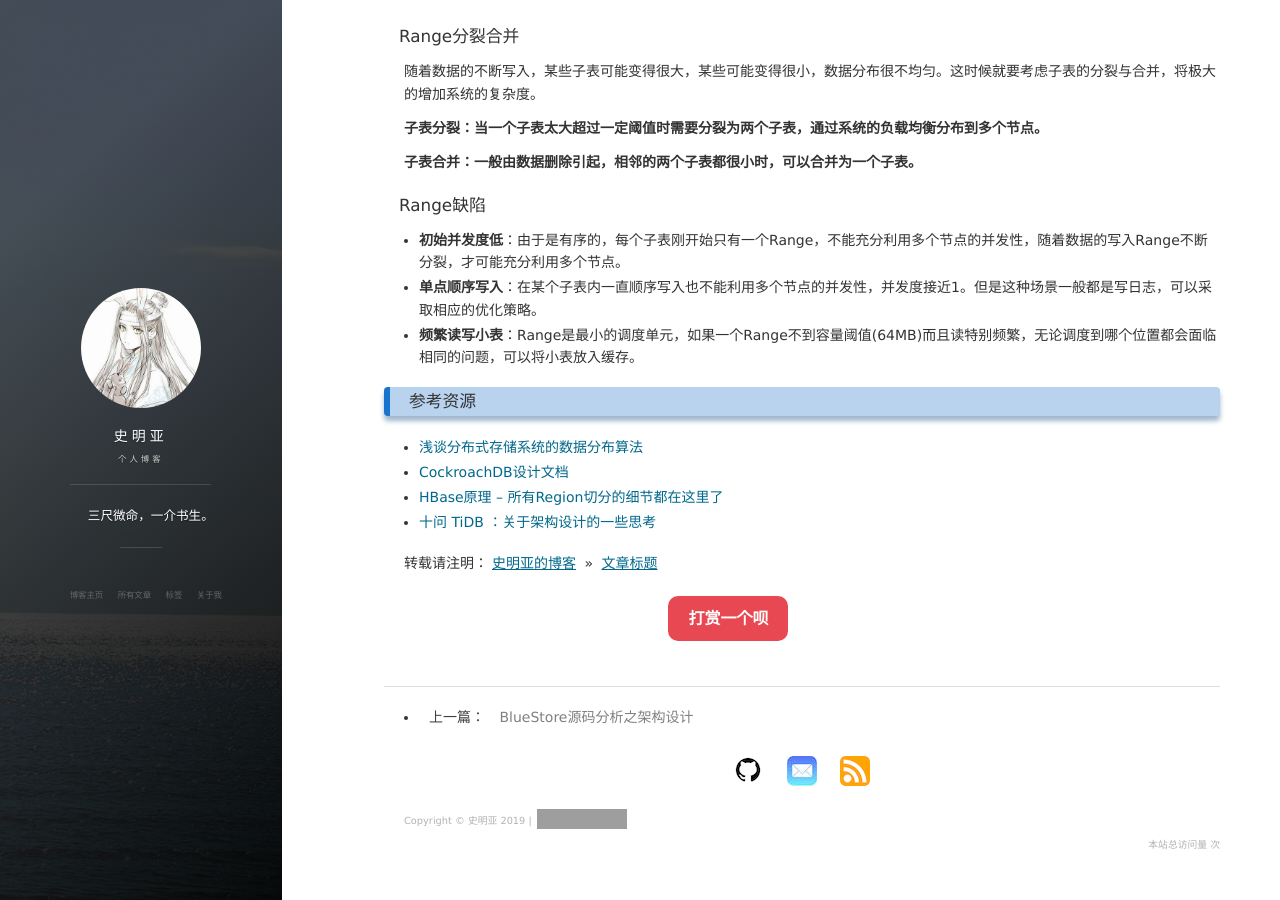
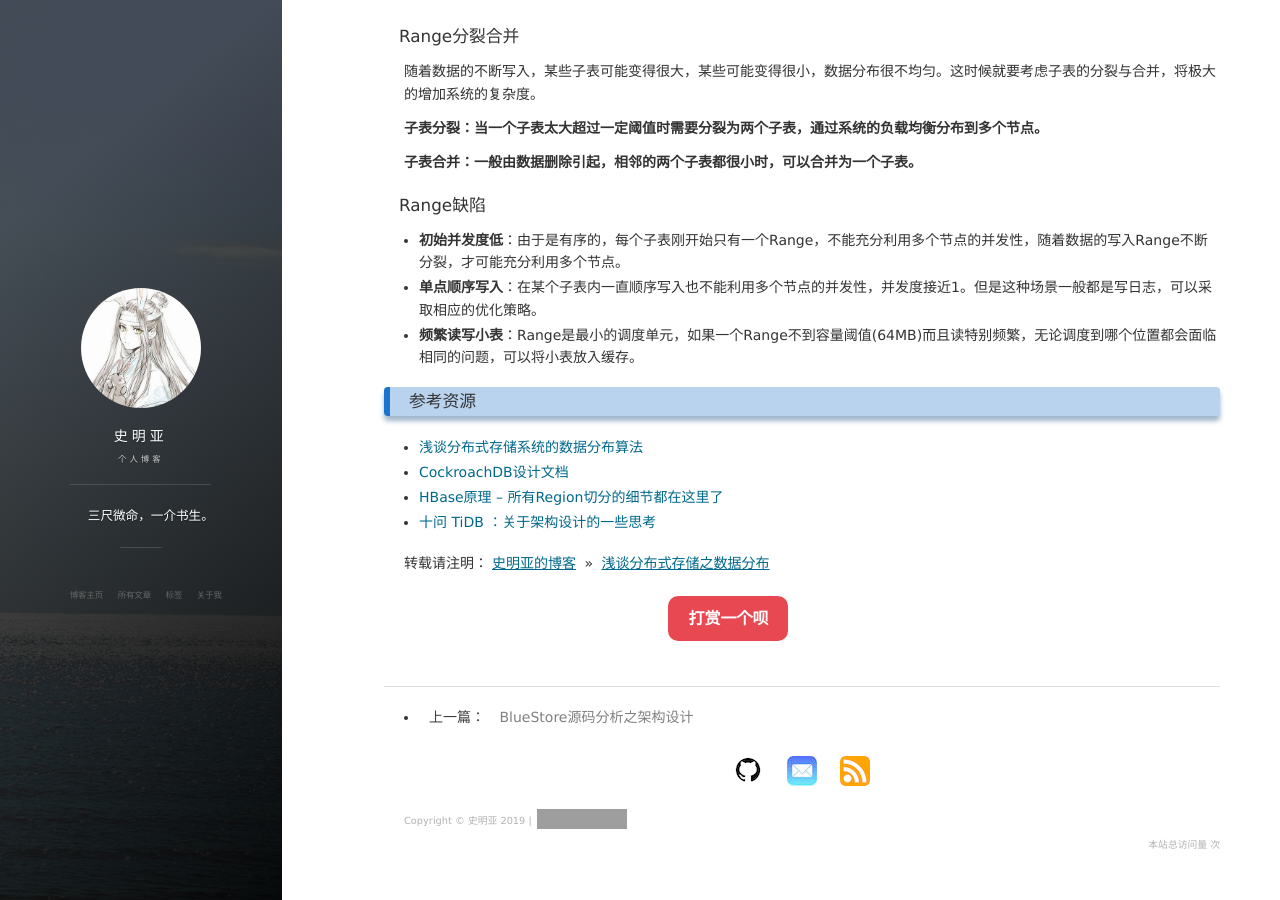
Before and after one commit to shimingyah/shimingyah.github.io, a Jekyll site: the page built from _posts/2019-10-01-浅谈分布式存储之数据分布.md, in a window 1280 px wide and 900 px high, scrolled down 3525 px. Built offline with Jekyll 4.4.1, drawn with Linux system fonts in a browser that asks for light colours; nearby versions of some CDN libraries; comment, search, counter and statistics services are not loaded; grey boxes are pictures that could not be loaded.

Commit message:
update blog: 浅谈分布式存储之数据分布

```diff
--- a/_posts/2019-10-01-浅谈分布式存储之数据分布.md
+++ b/_posts/2019-10-01-浅谈分布式存储之数据分布.md
@@ -139,4 +139,4 @@ Root表为第一级索引的Range，Meta表为第二级索引的Range，User表
 * [HBase原理 – 所有Region切分的细节都在这里了](http://hbasefly.com/2017/08/27/hbase-split/?gsdelu=cngvo&rytcjc=t1xmy3)
 * [十问 TiDB ：关于架构设计的一些思考](https://juejin.im/post/5b29f43ee51d4558b10a80db)
 
-转载请注明：[史明亚的博客](https://shimingyah.github.io) » [文章标题](文章链接)
+转载请注明：[史明亚的博客](https://shimingyah.github.io) » [浅谈分布式存储之数据分布](https://shimingyah.github.io/2019/10/%E6%B5%85%E8%B0%88%E5%88%86%E5%B8%83%E5%BC%8F%E5%AD%98%E5%82%A8%E4%B9%8B%E6%95%B0%E6%8D%AE%E5%88%86%E5%B8%83/)
```
